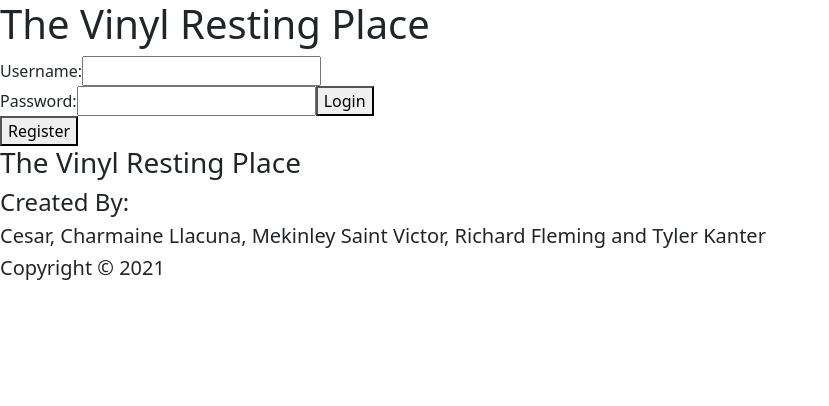
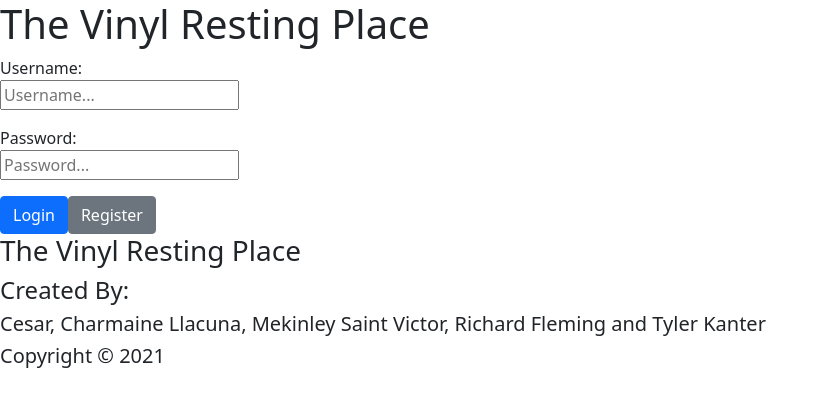
Before and after one commit to TKanter92/E-Commerce-React, a React (Create React App) app: page / in a window 1280 px wide. Shown: the top 406 px of the page, without its empty margins (0-829 px from the left). Built offline with nearby package versions, Linux system fonts and the light colour scheme; no server answers.

Commit message:
Stylized login component.

```diff
--- a/src/components/Login/Login.jsx
+++ b/src/components/Login/Login.jsx
@@ -29,8 +29,6 @@ class Login  extends Component {
             password: this.state.password,
         };
         this.props.getCredentials(credentials);
-        //this.props.onCloseModal();
-        //this.props.changeLogin();
 
     }
 
@@ -44,28 +42,6 @@ class Login  extends Component {
         );
     }
 
-    // getCredentials = async () => {
-    //     // debugger;
-    //     const credentials = {
-    //         username: this.state.username,
-    //         password: this.state.password,
-    //     };
-    //     try{
-    //         let response= await axios.post("https://localhost:44394/api/authentication/login/", credentials);
-    //         console.log(response);
-    //         this.setState({
-    //             user: response.data.token
-    //         })
-    //         console.log("propsuser: " + this.props.user);
-    //         console.log("Loginuser: " + this.state.user);
-    //         localStorage.setItem('token', response.token);
-
-    //     }
-    //     catch{
-    //         console.log("Unsuccessful Login");
-    //     }
-    // }
-
     render() {
         return (
             <div>
@@ -74,14 +50,27 @@ class Login  extends Component {
                 :
                 <div>
                 <form onSubmit={(event) => this.handleSubmit(event)}>
-                <label>Username:</label>
-                <input type="text" name="username" onChange={this.handleChange} value={this.state.username}/><br/>
-                <label>Password:</label>
-                <input type="password" name="password" onChange={this.handleChange} value={this.state.password}/>
-                <button type="submit">Login</button>
+                    <div className = "row mb-3">
+                        <label>Username:</label>
+                        <div className="col-sm-10">
+                            <input type="text" name="username" placeHolder="Username..." onChange={this.handleChange} value={this.state.username}/><br/>
+                        </div>
+                    </div>
+                    <div className = "row mb-3">
+                        <label>Password:</label>
+                        <div className="col-sm-10">
+                            <input type="text" name="password" placeHolder="Password..." onChange={this.handleChange} value={this.state.password}/><br/>
+                        </div>
+                    </div>
+                    <div className="row">
+                        <div className="col-sm-10 col-auto">
+                            <button type="submit" className="btn btn-primary">Login</button>
+                            <button className="btn btn-secondary" onClick = {this.navToRegister} >Register</button>
+                        </div>
+                    </div>
                 </form>
                 <div>
-                    <button onClick = {this.navToRegister} >Register</button>
+
                 </div>
             </div>
                 }
--- a/src/components/NavBar/NavBar.jsx
+++ b/src/components/NavBar/NavBar.jsx
@@ -15,18 +15,6 @@ class NavBar extends Component {
      }
   }
 
-  // logoutUser =(event) =>{
-  //   localStorage.removeItem('token');
-  //   console.log("Logged Out")
-  //   console.log(localStorage);
-  //   this.setState({
-  //     user: "",
-  //     isLoggedIn: false
-  //   })
-
-  // }
-
-    //modal
   onClickButton = e =>{
     this.setState({openModal: true})
   }
@@ -43,26 +31,13 @@ class NavBar extends Component {
   }
 
   render() {
-    //const user = this.state.user;
-    //console.log("user " + user);
     return (
 
       <React.Fragment>
-
-       {/* <Nav.Link as={Link} to="/">Store Name Here</Nav.Link>
-
-        <Nav.Link as={Link} to="/addnew">Add New</Nav.Link> */}
-
-          {!this.props.user ?
+        {!this.props.user ?
           null
           : <button onClick = {() =>this.props.logoutUser()}>Logout</button>
-          }
-          <Modal className="modal" open={this.state.openModal} onClose={this.onCloseModal}>
-            <Login onCloseModal = {this.onCloseModal} changeLogin = {this.changeLogin}/>
-          </Modal>
-
-
-
+        }
       </React.Fragment>
      );
   }
```
Also changed, not shown: src/App.js (+0 -13 lines), src/components/ProductDetails/ProductDetails.jsx (+0 -12 lines).
